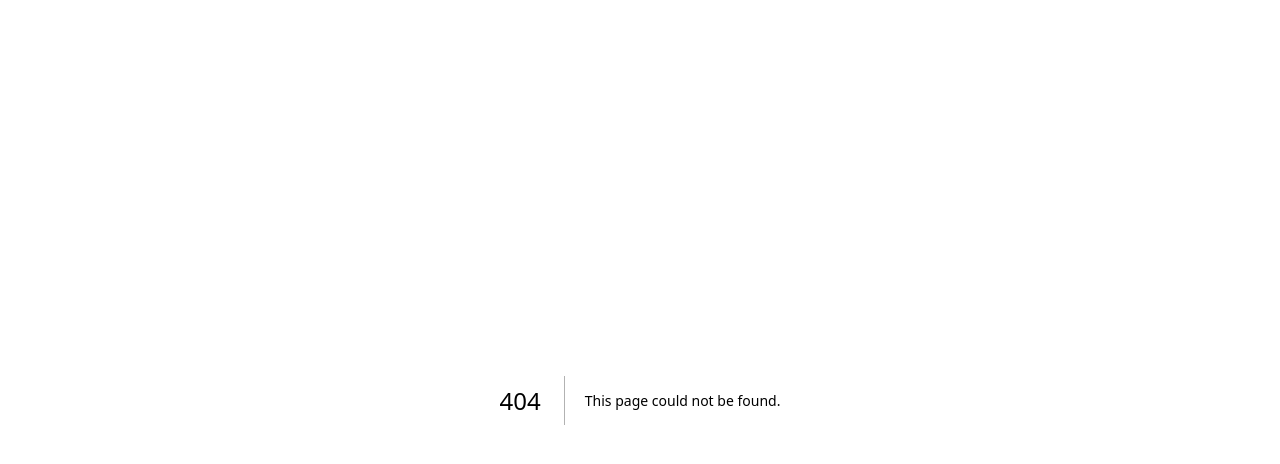
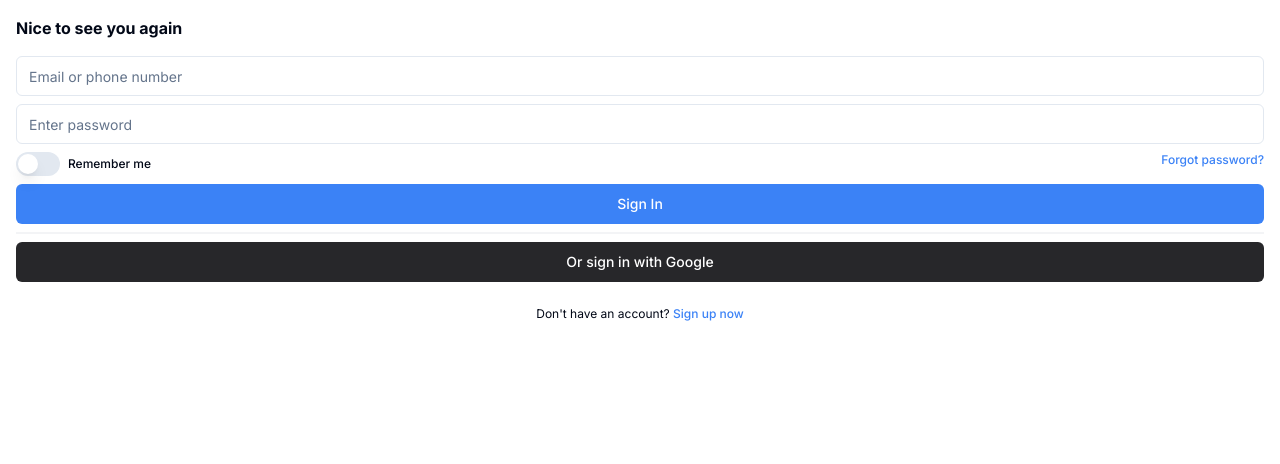
Before and after one commit to FernandoGmz2001/Expense-Tracker, a Next.js app: page /login in a window 1280 px wide. Before the commit this address had no page. Shown: the top 464 px of the page. Built offline with nearby package versions, Linux system fonts and the light colour scheme.

Commit message:
feat: first commit

```diff
--- a/src/app/globals.css
+++ b/src/app/globals.css
@@ -2,32 +2,75 @@
   @tailwind components;
   @tailwind utilities;
 
+  @layer base {
     :root {
-  --foreground-rgb: 0, 0, 0;
-  --background-start-rgb: 214, 219, 220;
-  --background-end-rgb: 255, 255, 255;
+      --background: 0 0% 100%;
+      --foreground: 222.2 84% 4.9%;
+
+      --card: 0 0% 100%;
+      --card-foreground: 222.2 84% 4.9%;
+
+      --popover: 0 0% 100%;
+      --popover-foreground: 222.2 84% 4.9%;
+
+      --primary: 222.2 47.4% 11.2%;
+      --primary-foreground: 210 40% 98%;
+
+      --secondary: 210 40% 96.1%;
+      --secondary-foreground: 222.2 47.4% 11.2%;
+
+      --muted: 210 40% 96.1%;
+      --muted-foreground: 215.4 16.3% 46.9%;
+
+      --accent: 210 40% 96.1%;
+      --accent-foreground: 222.2 47.4% 11.2%;
+
+      --destructive: 0 84.2% 60.2%;
+      --destructive-foreground: 210 40% 98%;
+
+      --border: 214.3 31.8% 91.4%;
+      --input: 214.3 31.8% 91.4%;
+      --ring: 222.2 84% 4.9%;
+
+      --radius: 0.5rem;
     }
 
-@media (prefers-color-scheme: dark) {
-  :root {
-    --foreground-rgb: 255, 255, 255;
-    --background-start-rgb: 0, 0, 0;
-    --background-end-rgb: 0, 0, 0;
+    .dark {
+      --background: 222.2 84% 4.9%;
+      --foreground: 210 40% 98%;
+
+      --card: 222.2 84% 4.9%;
+      --card-foreground: 210 40% 98%;
+
+      --popover: 222.2 84% 4.9%;
+      --popover-foreground: 210 40% 98%;
+
+      --primary: 210 40% 98%;
+      --primary-foreground: 222.2 47.4% 11.2%;
+
+      --secondary: 217.2 32.6% 17.5%;
+      --secondary-foreground: 210 40% 98%;
+
+      --muted: 217.2 32.6% 17.5%;
+      --muted-foreground: 215 20.2% 65.1%;
+
+      --accent: 217.2 32.6% 17.5%;
+      --accent-foreground: 210 40% 98%;
+
+      --destructive: 0 62.8% 30.6%;
+      --destructive-foreground: 210 40% 98%;
+
+      --border: 217.2 32.6% 17.5%;
+      --input: 217.2 32.6% 17.5%;
+      --ring: 212.7 26.8% 83.9%;
     }
   }
 
+  @layer base {
+    * {
+      @apply border-border;
+    }
     body {
-  color: rgb(var(--foreground-rgb));
-  background: linear-gradient(
-      to bottom,
-      transparent,
-      rgb(var(--background-end-rgb))
-    )
-    rgb(var(--background-start-rgb));
-}
-
-@layer utilities {
-  .text-balance {
-    text-wrap: balance;
+      @apply bg-background text-foreground;
     }
   }
--- /dev/null
+++ b/src/app/login/page.tsx
@@ -0,0 +1,52 @@
+"use client";
+import React, { useState } from "react";
+import { Button } from "@/components/ui/button";
+import { Input } from "@/components/ui/input";
+import { Switch } from "@/components/ui/switch";
+import { Label } from "@/components/ui/label";
+
+const LoginPage = () => {
+  const [username, setUsername] = useState("");
+  const [password, setPassword] = useState("");
+
+  const handleLogin = (event: React.FormEvent) => {
+    event.preventDefault();
+    console.log(
+      `Intentando iniciar sesión con usuario: ${username} y contraseña: ${password}`
+    );
+  };
+
+  return (
+    <>
+      <main className="w-full p-4">
+        <h4 className="font-bold mb-4">Nice to see you again</h4>
+        <div className="flex flex-col gap-2">
+          <Input type="email" placeholder="Email or phone number" />
+          <Input type="password" placeholder="Enter password" />
+          <div className="flex justify-between text-xs">
+            <div className="flex items-center space-x-2">
+              <Switch id="airplane-mode" />
+              <Label htmlFor="Remember me" className="text-xs">
+                Remember me
+              </Label>
+            </div>
+            <a className="text-blue-500 font-medium">Forgot password?</a>
+          </div>
+          <Button className="text-white bg-blue-500">Sign In</Button>
+          <div className="w-full border border-gray-100"></div>
+          <Button className="text-white bg-zinc-800">
+            Or sign in with Google
+          </Button>
+          <div className="w-full flex justify-center mt-4">
+            <p className="text-xs">
+              Don't have an account?{" "}
+              <span className=" text-blue-500 font-medium">Sign up now</span>
+            </p>
+          </div>
+        </div>
+      </main>
+    </>
+  );
+};
+
+export default LoginPage;
--- /dev/null
+++ b/src/components/ui/button.tsx
@@ -0,0 +1,56 @@
+import * as React from "react"
+import { Slot } from "@radix-ui/react-slot"
+import { cva, type VariantProps } from "class-variance-authority"
+
+import { cn } from "@/lib/utils"
+
+const buttonVariants = cva(
+  "inline-flex items-center justify-center whitespace-nowrap rounded-md text-sm font-medium ring-offset-background transition-colors focus-visible:outline-none focus-visible:ring-2 focus-visible:ring-ring focus-visible:ring-offset-2 disabled:pointer-events-none disabled:opacity-50",
+  {
+    variants: {
+      variant: {
+        default: "bg-primary text-primary-foreground hover:bg-primary/90",
+        destructive:
+          "bg-destructive text-destructive-foreground hover:bg-destructive/90",
+        outline:
+          "border border-input bg-background hover:bg-accent hover:text-accent-foreground",
+        secondary:
+          "bg-secondary text-secondary-foreground hover:bg-secondary/80",
+        ghost: "hover:bg-accent hover:text-accent-foreground",
+        link: "text-primary underline-offset-4 hover:underline",
+      },
+      size: {
+        default: "h-10 px-4 py-2",
+        sm: "h-9 rounded-md px-3",
+        lg: "h-11 rounded-md px-8",
+        icon: "h-10 w-10",
+      },
+    },
+    defaultVariants: {
+      variant: "default",
+      size: "default",
+    },
+  }
+)
+
+export interface ButtonProps
+  extends React.ButtonHTMLAttributes<HTMLButtonElement>,
+    VariantProps<typeof buttonVariants> {
+  asChild?: boolean
+}
+
+const Button = React.forwardRef<HTMLButtonElement, ButtonProps>(
+  ({ className, variant, size, asChild = false, ...props }, ref) => {
+    const Comp = asChild ? Slot : "button"
+    return (
+      <Comp
+        className={cn(buttonVariants({ variant, size, className }))}
+        ref={ref}
+        {...props}
+      />
+    )
+  }
+)
+Button.displayName = "Button"
+
+export { Button, buttonVariants }
--- /dev/null
+++ b/src/components/ui/input.tsx
@@ -0,0 +1,25 @@
+import * as React from "react"
+
+import { cn } from "@/lib/utils"
+
+export interface InputProps
+  extends React.InputHTMLAttributes<HTMLInputElement> {}
+
+const Input = React.forwardRef<HTMLInputElement, InputProps>(
+  ({ className, type, ...props }, ref) => {
+    return (
+      <input
+        type={type}
+        className={cn(
+          "flex h-10 w-full rounded-md border border-input bg-background px-3 py-2 text-sm ring-offset-background file:border-0 file:bg-transparent file:text-sm file:font-medium placeholder:text-muted-foreground focus-visible:outline-none focus-visible:ring-2 focus-visible:ring-ring focus-visible:ring-offset-2 disabled:cursor-not-allowed disabled:opacity-50",
+          className
+        )}
+        ref={ref}
+        {...props}
+      />
+    )
+  }
+)
+Input.displayName = "Input"
+
+export { Input }
--- /dev/null
+++ b/src/components/ui/label.tsx
@@ -0,0 +1,26 @@
+"use client"
+
+import * as React from "react"
+import * as LabelPrimitive from "@radix-ui/react-label"
+import { cva, type VariantProps } from "class-variance-authority"
+
+import { cn } from "@/lib/utils"
+
+const labelVariants = cva(
+  "text-sm font-medium leading-none peer-disabled:cursor-not-allowed peer-disabled:opacity-70"
+)
+
+const Label = React.forwardRef<
+  React.ElementRef<typeof LabelPrimitive.Root>,
+  React.ComponentPropsWithoutRef<typeof LabelPrimitive.Root> &
+    VariantProps<typeof labelVariants>
+>(({ className, ...props }, ref) => (
+  <LabelPrimitive.Root
+    ref={ref}
+    className={cn(labelVariants(), className)}
+    {...props}
+  />
+))
+Label.displayName = LabelPrimitive.Root.displayName
+
+export { Label }
--- /dev/null
+++ b/src/components/ui/switch.tsx
@@ -0,0 +1,29 @@
+"use client"
+
+import * as React from "react"
+import * as SwitchPrimitives from "@radix-ui/react-switch"
+
+import { cn } from "@/lib/utils"
+
+const Switch = React.forwardRef<
+  React.ElementRef<typeof SwitchPrimitives.Root>,
+  React.ComponentPropsWithoutRef<typeof SwitchPrimitives.Root>
+>(({ className, ...props }, ref) => (
+  <SwitchPrimitives.Root
+    className={cn(
+      "peer inline-flex h-6 w-11 shrink-0 cursor-pointer items-center rounded-full border-2 border-transparent transition-colors focus-visible:outline-none focus-visible:ring-2 focus-visible:ring-ring focus-visible:ring-offset-2 focus-visible:ring-offset-background disabled:cursor-not-allowed disabled:opacity-50 data-[state=checked]:bg-primary data-[state=unchecked]:bg-input",
+      className
+    )}
+    {...props}
+    ref={ref}
+  >
+    <SwitchPrimitives.Thumb
+      className={cn(
+        "pointer-events-none block h-5 w-5 rounded-full bg-background shadow-lg ring-0 transition-transform data-[state=checked]:translate-x-5 data-[state=unchecked]:translate-x-0"
+      )}
+    />
+  </SwitchPrimitives.Root>
+))
+Switch.displayName = SwitchPrimitives.Root.displayName
+
+export { Switch }
--- /dev/null
+++ b/src/lib/utils.ts
@@ -0,0 +1,6 @@
+import { type ClassValue, clsx } from "clsx"
+import { twMerge } from "tailwind-merge"
+
+export function cn(...inputs: ClassValue[]) {
+  return twMerge(clsx(inputs))
+}
--- a/tailwind.config.ts
+++ b/tailwind.config.ts
@@ -1,20 +1,80 @@
-import type { Config } from "tailwindcss";
+import type { Config } from "tailwindcss"
 
-const config: Config = {
+const config = {
+  darkMode: ["class"],
   content: [
-    "./src/pages/**/*.{js,ts,jsx,tsx,mdx}",
-    "./src/components/**/*.{js,ts,jsx,tsx,mdx}",
-    "./src/app/**/*.{js,ts,jsx,tsx,mdx}",
-  ],
+    './pages/**/*.{ts,tsx}',
+    './components/**/*.{ts,tsx}',
+    './app/**/*.{ts,tsx}',
+    './src/**/*.{ts,tsx}',
+	],
+  prefix: "",
   theme: {
+    container: {
+      center: true,
+      padding: "2rem",
+      screens: {
+        "2xl": "1400px",
+      },
+    },
     extend: {
-      backgroundImage: {
-        "gradient-radial": "radial-gradient(var(--tw-gradient-stops))",
-        "gradient-conic":
-          "conic-gradient(from 180deg at 50% 50%, var(--tw-gradient-stops))",
+      colors: {
+        border: "hsl(var(--border))",
+        input: "hsl(var(--input))",
+        ring: "hsl(var(--ring))",
+        background: "hsl(var(--background))",
+        foreground: "hsl(var(--foreground))",
+        primary: {
+          DEFAULT: "hsl(var(--primary))",
+          foreground: "hsl(var(--primary-foreground))",
+        },
+        secondary: {
+          DEFAULT: "hsl(var(--secondary))",
+          foreground: "hsl(var(--secondary-foreground))",
+        },
+        destructive: {
+          DEFAULT: "hsl(var(--destructive))",
+          foreground: "hsl(var(--destructive-foreground))",
+        },
+        muted: {
+          DEFAULT: "hsl(var(--muted))",
+          foreground: "hsl(var(--muted-foreground))",
+        },
+        accent: {
+          DEFAULT: "hsl(var(--accent))",
+          foreground: "hsl(var(--accent-foreground))",
+        },
+        popover: {
+          DEFAULT: "hsl(var(--popover))",
+          foreground: "hsl(var(--popover-foreground))",
+        },
+        card: {
+          DEFAULT: "hsl(var(--card))",
+          foreground: "hsl(var(--card-foreground))",
+        },
+      },
+      borderRadius: {
+        lg: "var(--radius)",
+        md: "calc(var(--radius) - 2px)",
+        sm: "calc(var(--radius) - 4px)",
+      },
+      keyframes: {
+        "accordion-down": {
+          from: { height: "0" },
+          to: { height: "var(--radix-accordion-content-height)" },
+        },
+        "accordion-up": {
+          from: { height: "var(--radix-accordion-content-height)" },
+          to: { height: "0" },
+        },
+      },
+      animation: {
+        "accordion-down": "accordion-down 0.2s ease-out",
+        "accordion-up": "accordion-up 0.2s ease-out",
       },
     },
   },
-  plugins: [],
-};
-export default config;
+  plugins: [require("tailwindcss-animate")],
+} satisfies Config
+
+export default config
```
Also changed, not shown: package.json (+12 -4 lines), components.json (added), 1 other file (tests, documents, lock files or other folders). Lines whose indentation alone changed are shown as unchanged.
